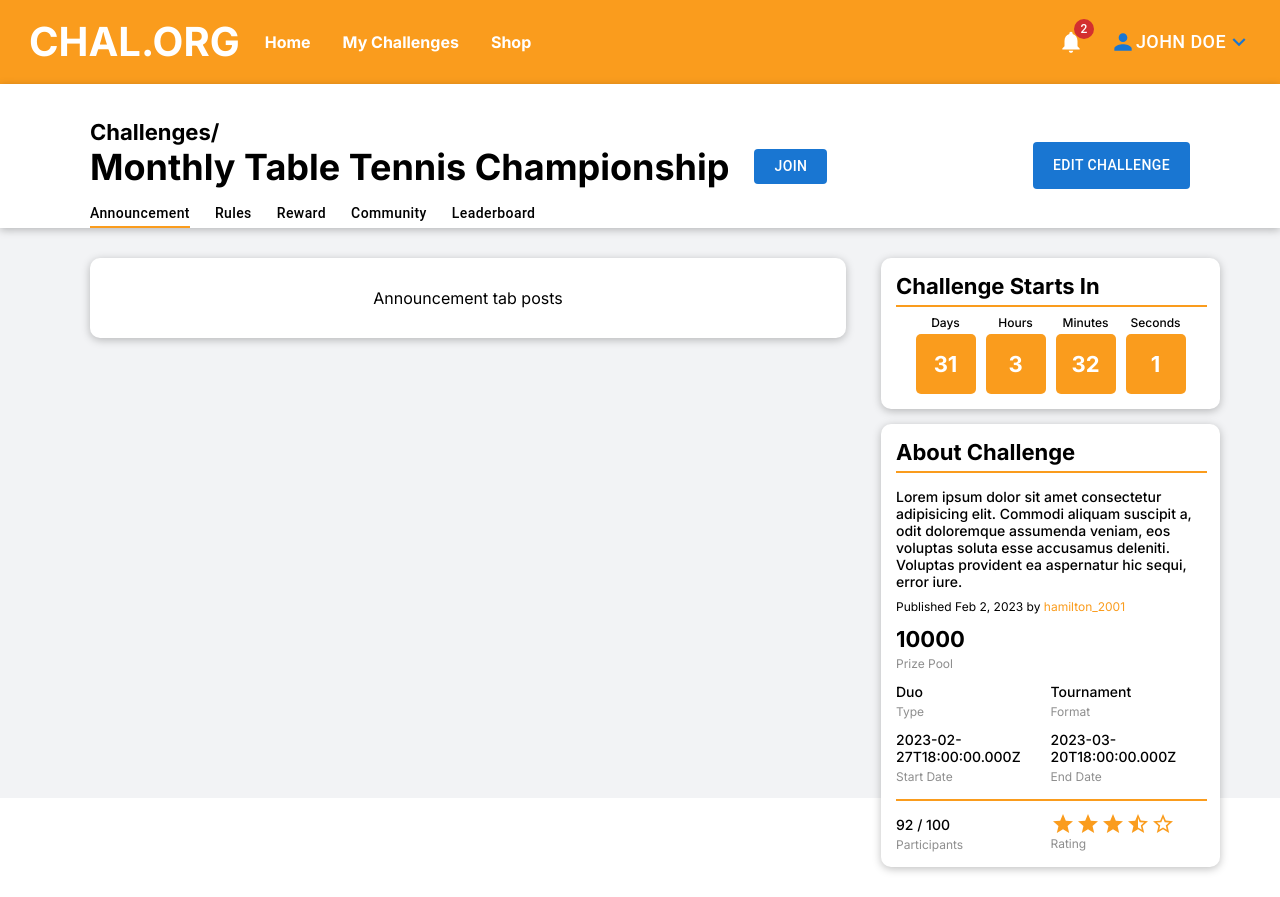
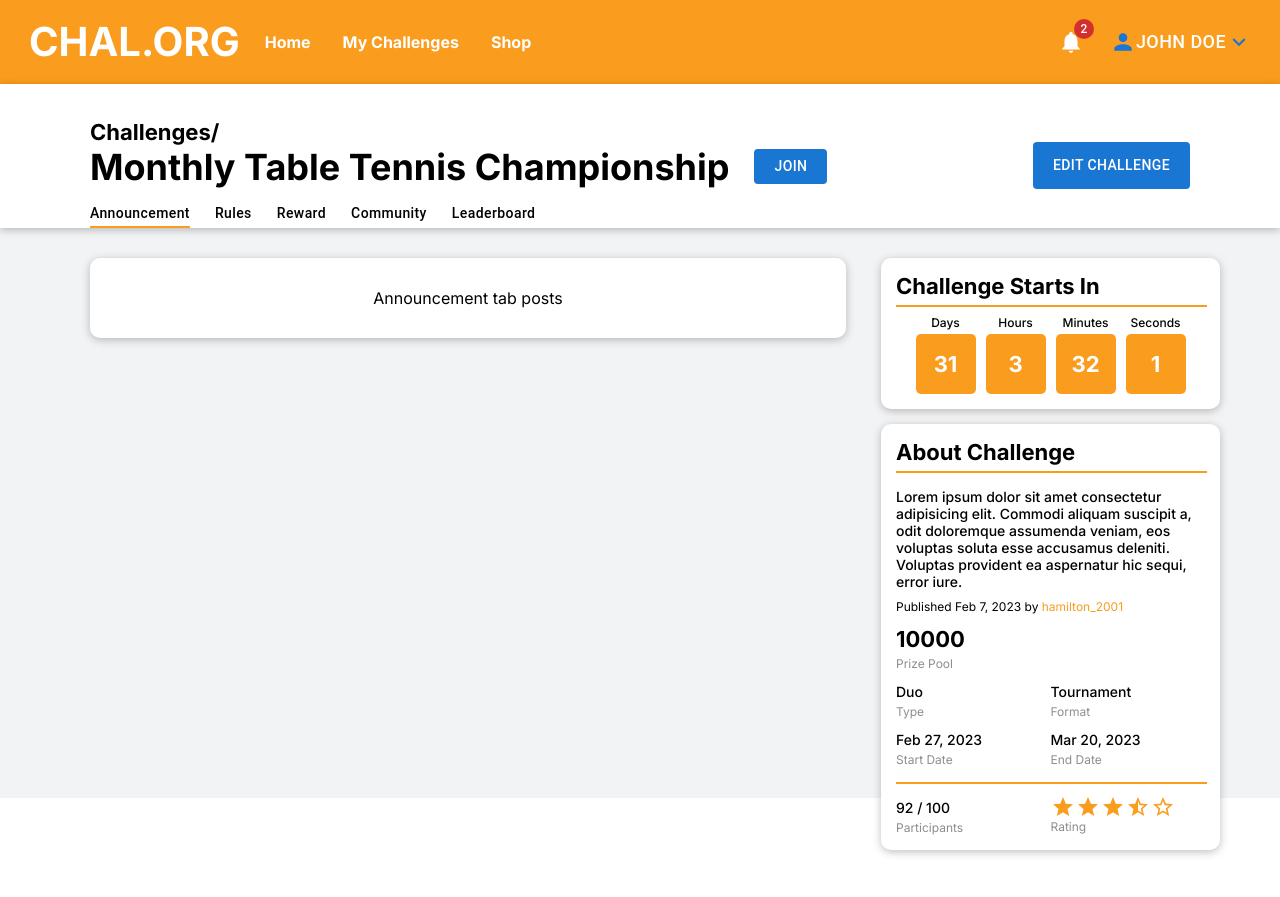
Before and after one commit to iambaangkok/challenge-organizer-frontend, a Next.js app: page /challenge in a window 1280 px wide. Built offline with nearby package versions, Linux system fonts and the light colour scheme.

Commit message:
reworked getFormattedDate, formatted start & end date

```diff
--- a/pages/challenge/index.tsx
+++ b/pages/challenge/index.tsx
@@ -66,13 +66,10 @@ export default function Challenge() {
         return date.toLocaleString("en-US", { month: "long" });
     }
 
-    function getFormatedPublishDate() {
-        if (!challengePageData) {
-            return "FORMATTEDPUBLISHDATE";
-        }
-        const date = new Date(challengePageData?.publishDate);
+    function getFormattedDate(unformattedDate:string) {
+        const date = new Date(unformattedDate);
 
-        return `${getMonthName(date.getMonth()).substring(0,3)} ${date.getDay()}, ${date.getFullYear()}`;
+        return `${getMonthName(date.getMonth()).substring(0,3)} ${date.getDate()}, ${date.getFullYear()}`;
     }
 
     // useCallbacks
@@ -226,8 +223,8 @@ export default function Challenge() {
                                     }>
                                     Published{" "}
                                     {challengePageData
-                                        ? getFormatedPublishDate()
-                                        : "PUBLISHDATE"}{" "}
+                                        ? getFormattedDate(challengePageData.publishDate)
+                                        : "N/A"}{" "}
                                     by{" "}
                                     <Link
                                         id={"HostName"}
@@ -238,7 +235,7 @@ export default function Challenge() {
                                         className={styles["hostname"]}>
                                         {challengePageData
                                             ? challengePageData.host
-                                            : "HOSTNAME"}
+                                            : "N/A"}
                                     </Link>
                                 </div>
                             </div>
@@ -298,8 +295,8 @@ export default function Challenge() {
                                             styles["value"] + " S1Medium"
                                         }>
                                         {challengePageData
-                                            ? challengePageData.startDate
-                                            : "N/A"}
+                                        ? getFormattedDate(challengePageData.startDate)
+                                        : "N/A"}
                                     </div>
                                     <div
                                         className={
@@ -314,8 +311,8 @@ export default function Challenge() {
                                             styles["value"] + " S1Medium"
                                         }>
                                         {challengePageData
-                                            ? challengePageData.endDate
-                                            : "N/A"}
+                                        ? getFormattedDate(challengePageData.endDate)
+                                        : "N/A"}
                                     </div>
                                     <div
                                         className={
```
